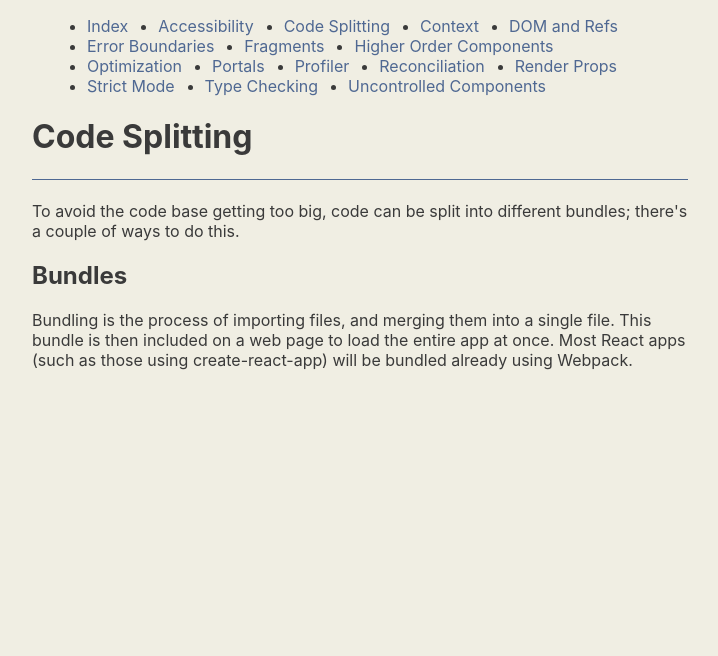
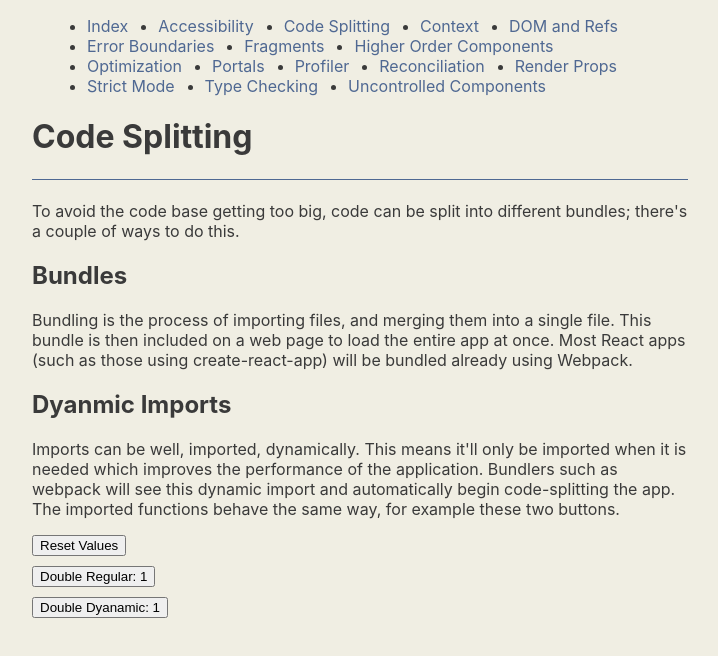
Before and after one commit to danbfield/react-concepts, a Next.js app in the folder app/: page /code-splitting in a window 1280 px wide. Shown: the top 656 px of the page, without its empty margins (280-998 px from the left). Built offline with nearby package versions, Linux system fonts and the light colour scheme.

Commit message:
Pages/CodeSplitting: Add Dynamic Import section

```diff
--- a/app/pages/code-splitting.js
+++ b/app/pages/code-splitting.js
@@ -1,15 +1,28 @@
+import { useState } from 'react'
 import {
+  Button,
   Heading,
-  // Input,
-  // Label,
   Main,
   Paragraph,
   Section,
   Subheading,
 } from '../components'
-// import Link from 'next/link'
+import { double } from '../helpers/Double'
 
 export default function CodeSplitting() {
+  const [regularValue, setRegularValue] = useState(1)
+  const [dynamicValue, setDynamicValue] = useState(1)
+
+  const handleRegularAdd = () => {
+    setRegularValue(double(regularValue))
+  }
+
+  const handleDyanmicAdd = () => {
+    import('../helpers/Double').then((split) => {
+      setDynamicValue(split.double(dynamicValue))
+    })
+  }
+
   return (
     <Main>
       <Heading>Code Splitting</Heading>
@@ -26,6 +39,30 @@ export default function CodeSplitting() {
           create-react-app) will be bundled already using Webpack.
         </Paragraph>
       </Section>
+      <Section>
+        <Subheading>Dyanmic Imports</Subheading>
+        <Paragraph>
+          Imports can be well, imported, dynamically. This means it'll only be
+          imported when it is needed which improves the performance of the
+          application. Bundlers such as webpack will see this dynamic import and
+          automatically begin code-splitting the app. The imported functions
+          behave the same way, for example these two buttons.
+        </Paragraph>
+        <Button
+          changeHandler={() => {
+            setRegularValue(1)
+            setDynamicValue(1)
+          }}
+        >
+          Reset Values
+        </Button>
+        <Button changeHandler={handleRegularAdd}>
+          Double Regular: {regularValue}
+        </Button>
+        <Button changeHandler={handleDyanmicAdd}>
+          Double Dyanamic: {dynamicValue}
+        </Button>
+      </Section>
     </Main>
   )
 }
```
